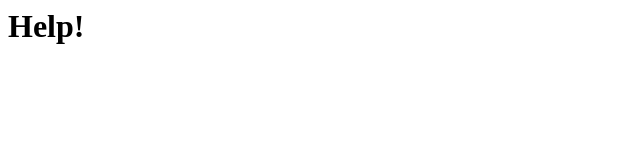
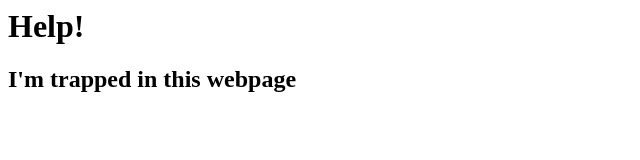
Before and after one commit to cdo03c/coursera-test, a plain HTML site: page site/index.html in a window 1280 px wide. Shown: the whole page, without its empty margins (0-640 px from the left). Drawn offline with Linux system fonts and the light colour scheme.

Commit message:
Updates webpage

```diff
--- a/site/index.html
+++ b/site/index.html
@@ -1,8 +1,9 @@
 <html>
     <head>
-        <title>This is the Title</title>
+        <title>Hello Coursera</title>
     </head>
     <body>
         <h1>Help!</h1>
+        <h2>I'm trapped in this webpage</h2>
     </body>
 </html>
```
